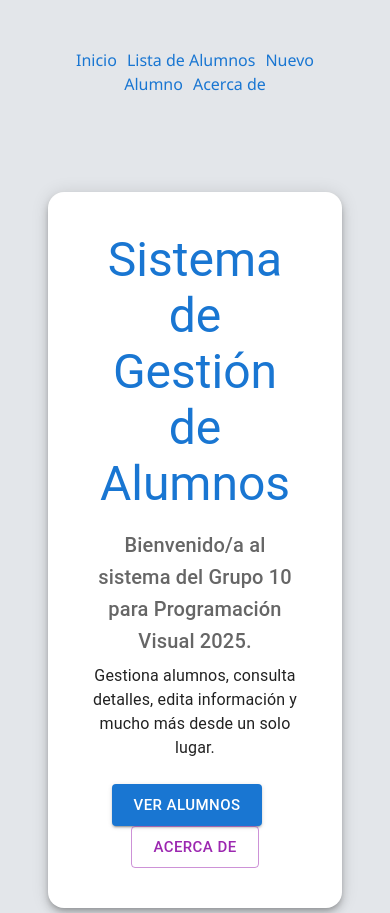
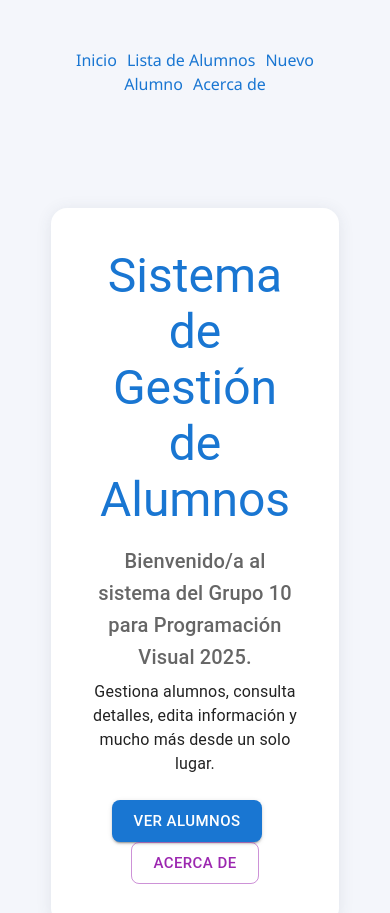
Before and after one commit to Francojeje/pv_tp5_grupo10, a React (Vite) app in the folder tp5pv2025/: page / in a window 390 px wide. Shown: the top 913 px of the page. Built offline with nearby package versions, Linux system fonts and the light colour scheme.

Commit message:
Reparacion

```diff
--- a/tp5pv2025/package.json
+++ b/tp5pv2025/package.json
@@ -12,6 +12,7 @@
   "dependencies": {
     "@emotion/react": "^11.14.0",
     "@emotion/styled": "^11.14.0",
+    "@mui/icons-material": "^7.1.1",
     "@mui/material": "^7.1.1",
     "react": "^19.1.0",
     "react-dom": "^19.1.0",
--- a/tp5pv2025/src/App.jsx
+++ b/tp5pv2025/src/App.jsx
@@ -6,6 +6,13 @@ import ListaAlumnos from './components/ListaAlumnos'
 import AlumnoDetalle from './components/AlumnoDetalle'
 import AlumnoForm from './components/AlumnoForm'
 import Acerca from './components/Acerca'
+import Dialog from '@mui/material/Dialog'
+import DialogTitle from '@mui/material/DialogTitle'
+import DialogContent from '@mui/material/DialogContent'
+import DialogContentText from '@mui/material/DialogContentText'
+import DialogActions from '@mui/material/DialogActions'
+import Button from '@mui/material/Button'
+import WarningAmberIcon from '@mui/icons-material/WarningAmber'
 import './App.css'
 
 function App() {
@@ -19,47 +26,45 @@ function App() {
       domicilio: 'Av. Congreso 125',
       telefono: '3884895999'
     }
-
   ])
 
+  // Estado para el diálogo de confirmación
+  const [dialogOpen, setDialogOpen] = useState(false)
+  const [luAEliminar, setLuAEliminar] = useState(null)
+
+  const pedirConfirmacionEliminar = (lu) => {
+    setLuAEliminar(lu)
+    setDialogOpen(true)
+  }
+
+  const confirmarEliminar = () => {
+    setAlumnos(prevAlumnos => prevAlumnos.filter(a => a.lu !== luAEliminar))
+    setDialogOpen(false)
+    setLuAEliminar(null)
+  }
 
   const agregarAlumno = (alumno) => {
-    setAlumnos([...alumnos, alumno])
-  }
-
-
-  const editarAlumno = (alumnoEditado) => {
-    setAlumnos(alumnos.map(a => a.lu === alumnoEditado.lu ? alumnoEditado : a))
-  }
-
-
-  const eliminarAlumno = (lu) => {
-    setAlumnos(alumnos.filter(a => a.lu !== lu))
+    setAlumnos(prevAlumnos => [...prevAlumnos, alumno])
   }
 
   return (
-    <div
-      style={{
-        minHeight: '100vh',
-        display: 'flex',
-        flexDirection: 'column',
-        alignItems: 'center',
-        justifyContent: 'center',
-        background: '#e3e6ea',
-      }}
-    >
     <Router>
       <NavBar />
-        <main style={{ width: '100%', maxWidth: 700 }}>
+      <main>
         <Routes>
           <Route path="/" element={<Home />} />
           <Route
             path="/alumnos"
-              element={<ListaAlumnos alumnos={alumnos} onEliminar={eliminarAlumno} />}
+            element={
+              <ListaAlumnos
+                alumnos={alumnos}
+                onEliminar={pedirConfirmacionEliminar}
+              />
+            }
           />
           <Route
             path="/alumnos/nuevo"
-              element={<AlumnoForm onGuardar={agregarAlumno} />}
+            element={<AlumnoForm onGuardar={agregarAlumno} alumnos={alumnos} />}
           />
           <Route
             path="/alumnos/:id"
@@ -69,7 +74,9 @@ function App() {
             path="/alumnos/:id/editar"
             element={
               <AlumnoForm
-                  onGuardar={editarAlumno}
+                onGuardar={alumnoEditado =>
+                  setAlumnos(alumnos.map(a => a.lu === alumnoEditado.lu ? alumnoEditado : a))
+                }
                 alumnos={alumnos}
                 editar={true}
               />
@@ -79,8 +86,28 @@ function App() {
           <Route path="*" element={<Navigate to="/" />} />
         </Routes>
       </main>
+
+      {/* Diálogo de confirmación */}
+      <Dialog open={dialogOpen} onClose={() => setDialogOpen(false)}>
+        <DialogTitle sx={{ display: 'flex', alignItems: 'center', gap: 1 }}>
+          <WarningAmberIcon color="warning" sx={{ fontSize: 32 }} />
+          Confirmar eliminación
+        </DialogTitle>
+        <DialogContent>
+          <DialogContentText>
+            ¿Estás seguro de que deseas eliminar este alumno? Esta acción no se puede deshacer.
+          </DialogContentText>
+        </DialogContent>
+        <DialogActions>
+          <Button onClick={() => setDialogOpen(false)} color="primary" variant="outlined">
+            Cancelar
+          </Button>
+          <Button onClick={confirmarEliminar} color="error" variant="contained">
+            Eliminar
+          </Button>
+        </DialogActions>
+      </Dialog>
     </Router>
-    </div>
   )
 }
 
--- a/tp5pv2025/src/index.css
+++ b/tp5pv2025/src/index.css
@@ -1,15 +1,21 @@
+/* Modern, clean, light theme */
 :root {
   font-family: 'Segoe UI', 'Roboto', Arial, Helvetica, sans-serif;
   line-height: 1.5;
   font-weight: 400;
-
   color: #222;
-  background-color: #e3e6ea;
-
+  background-color: #f4f6fb;
   font-synthesis: none;
   text-rendering: optimizeLegibility;
   -webkit-font-smoothing: antialiased;
   -moz-osx-font-smoothing: grayscale;
+}
+
+body {
+  margin: 0;
+  min-width: 320px;
+  min-height: 100vh;
+  background-color: #f4f6fb;
 }
 
 a {
@@ -22,49 +28,43 @@ a:hover {
   color: #1565c0;
 }
 
-body {
-  margin: 0;
-  min-width: 320px;
-  min-height: 100vh;
-  background-color: #e3e6ea;
-}
-
 h1, h2, h3, h4, h5, h6 {
   color: #1a237e;
   margin-top: 0.5em;
   margin-bottom: 0.5em;
 }
 
-button {
-  border-radius: 8px;
+button, .MuiButton-root {
+  border-radius: 8px !important;
   border: none;
   padding: 0.6em 1.2em;
   font-size: 1em;
-  font-weight: 500;
+  font-weight: 600;
   font-family: inherit;
   background-color: #1976d2;
   color: #fff;
   cursor: pointer;
   transition: background 0.2s;
 }
-button:hover {
-  background-color: #1565c0;
+button:hover, .MuiButton-root:hover {
+  background-color: #1565c0 !important;
+  color: #fff !important;
 }
 
-input, textarea {
+input, textarea, .MuiInputBase-input {
   font-family: inherit;
   font-size: 1em;
   padding: 0.5em;
   border-radius: 6px;
   border: 1px solid #bdbdbd;
-  background: #f7f8fa;
+  background: #fff;
   color: #222;
   margin-bottom: 1em;
   width: 100%;
   box-sizing: border-box;
   transition: border-color 0.2s;
 }
-input:focus, textarea:focus {
+input:focus, textarea:focus, .MuiInputBase-input:focus {
   border-color: #1976d2;
   outline: none;
 }
@@ -72,13 +72,14 @@ input:focus, textarea:focus {
 table {
   width: 100%;
   border-collapse: collapse;
-  background: #f7f8fa;
+  background: #fff;
   margin-bottom: 2em;
 }
 th, td {
   padding: 0.75em 1em;
   border-bottom: 1px solid #e0e0e0;
   text-align: left;
+  color: #222;
 }
 th {
   background: #e3eafc;
@@ -88,15 +89,16 @@ tr:last-child td {
   border-bottom: none;
 }
 
-@media (prefers-color-scheme: light) {
-  :root {
-    color: #213547;
-    background-color: #ffffff;
-  }
-  a:hover {
-    color: #747bff;
-  }
-  button {
-    background-color: #f9f9f9;
+.MuiPaper-root, .MuiCard-root {
+  background: #fff !important;
+  color: #222 !important;
+  border-radius: 16px !important;
+  box-shadow: 0 2px 16px 0 rgba(60, 72, 88, 0.10) !important;
+}
+
+@media (max-width: 600px) {
+  main {
+    max-width: 100vw;
+    padding: 1rem 0.2rem;
   }
 }
```
Also changed, not shown: 1 other file (tests, documents, lock files or other folders). Lines whose indentation alone changed are shown as unchanged.
